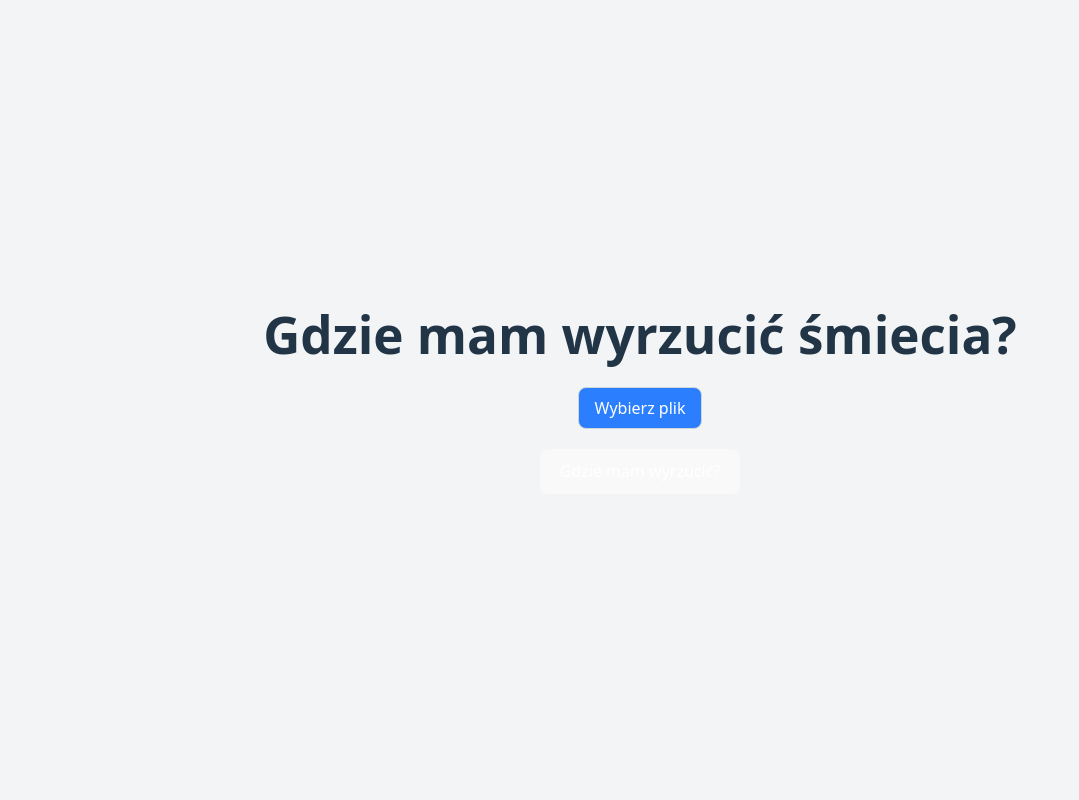
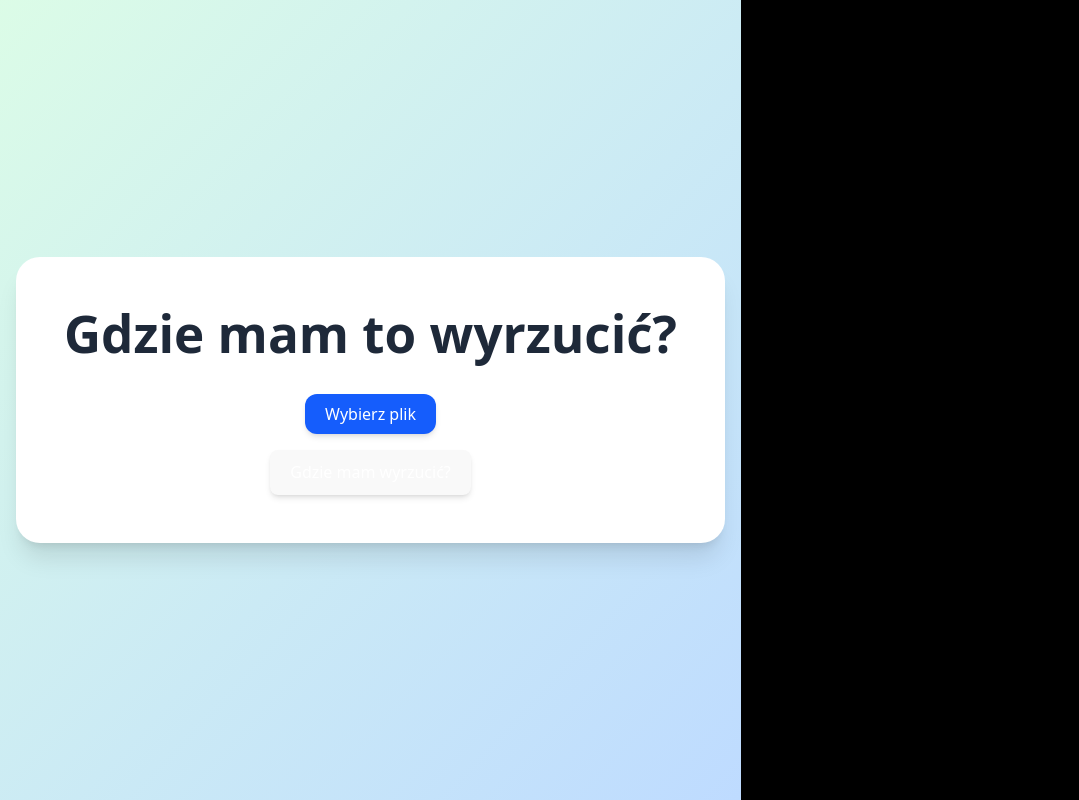
Before and after one commit to Tempiusz/SegreSenior-full, a React (Vite) app in the folder frontend/my-app/: page / in a window 1280 px wide. Shown: the whole page, without its empty margins (0-1079 px from the left). Built offline with nearby package versions, Linux system fonts and the light colour scheme.

Commit message:
zmiana fronta
zmieniony wyglad strony

```diff
--- a/frontend/my-app/src/App.jsx
+++ b/frontend/my-app/src/App.jsx
@@ -25,7 +25,7 @@ const categoryTranslations = {
 
 const categoryPoems = {
   cardboard: 'Jeśli twój karton jest w dobrym stanie, rozważ oddanie go na makulaturę.',
-  glass: 'Tu wrzucaj tylko szkło butelkowe! Zbite szklanki czy żarówki idą do mieszanych.',
+  glass: 'Tu wrzucaj tylko szkło butelkowe! Zbite szklanki czy żarówki idą do zmieszanych.',
   metal: 'Pamiętaj aby zgnieść puszkę.',
   paper: 'Uważaj na papierowe kubeczki – często zawierają plastik i należą do zmieszanych!',
   plastic: 'Zgnieć plastikowe butelki – dzięki temu zajmą mniej miejsca!',
@@ -42,7 +42,7 @@ function App() {
     const selectedFile = e.target.files[0];
     if (selectedFile) {
       setFile(selectedFile);
-      setImagePreview(URL.createObjectURL(selectedFile)); // <-- PODGLĄD ZDJĘCIA
+      setImagePreview(URL.createObjectURL(selectedFile));
       setCategory(null);
       setError(null);
     }
@@ -50,7 +50,6 @@ function App() {
 
   const handleUpload = async () => {
     if (!file) return;
-
     const formData = new FormData();
     formData.append('file', file);
 
@@ -60,9 +59,7 @@ function App() {
         body: formData,
       });
 
-      if (!response.ok) {
-        throw new Error('Serwer zwrócił błąd');
-      }
+      if (!response.ok) throw new Error('Serwer zwrócił błąd');
 
       const data = await response.json();
       setCategory(data.category);
@@ -75,9 +72,13 @@ function App() {
   };
 
   return (
-    <div className="ml-auto min-h-screen justify-center items-center bg-gray-100 flex w-screen h-auto flex-col py-10">
-      <h1 className="text-3xl font-bold mb-6 text-center">Gdzie mam wyrzucić śmiecia?</h1>
+    <div className="min-h-screen w-full bg-gradient-to-br from-green-100 to-blue-200 flex items-center justify-center px-4 py-10">
+      <div className="w-full max-w-3xl bg-white shadow-xl rounded-3xl p-8 sm:p-12 space-y-8">
+        <h1 className="text-4xl font-extrabold text-center text-gray-800">
+          Gdzie mam to wyrzucić?
+        </h1>
 
+        <div className="flex flex-col items-center gap-4">
           <input
             type="file"
             accept="image/*"
@@ -87,50 +88,50 @@ function App() {
           />
           <label
             htmlFor="fileInput"
-        className="cursor-pointer py-2 px-4 bg-blue-500 text-white rounded-lg border border-gray-300 hover:bg-blue-600 flex items-center justify-center text-center mb-5"
+            className="cursor-pointer bg-blue-600 text-white font-medium px-5 py-2 rounded-xl hover:bg-blue-700 transition-all shadow-md"
           >
             {file ? `Wybrany plik: ${file.name}` : 'Wybierz plik'}
           </label>
 
           <button
             onClick={handleUpload}
-        className="bg-green-600 text-white px-6 py-2 rounded hover:bg-green-700 transition"
+            className="bg-green-600 text-white font-semibold px-6 py-2 rounded-xl hover:bg-green-700 transition-all shadow-md"
           >
             Gdzie mam wyrzucić?
           </button>
+        </div>
 
         {imagePreview && (
-        <div className="mt-6">
-          <p className="text-lg text-gray-800 font-medium mb-2">Twoje zdjęcie:</p>
+          <div className="mt-4 flex flex-col items-center">
+            <p className="text-lg text-gray-700 font-medium mb-2">Podgląd zdjęcia:</p>
             <img
               src={imagePreview}
               alt="Podgląd zdjęcia"
-            className="max-h-80 w-auto object-contain rounded shadow-md"
+              className="max-h-80 w-auto object-contain rounded-xl border border-gray-300 shadow-md"
             />
           </div>
         )}
 
         {category && (
-        <div className="flex flex-col items-center mt-6">
-          <p className="mt-6 text-xl text-green-700 font-semibold">
-            Wyrzuć to do kosza z napisem: <span className="underline">{categoryTranslations[category]}</span>
+          <div className="bg-white rounded-2xl mt-6 p-6 shadow-lg text-center">
+            <p className="text-xl font-semibold text-green-700">
+              Wyrzuć to do: <span className="underline">{categoryTranslations[category]}</span>
             </p>
             <img
               src={imageMap[category]}
               alt={categoryTranslations[category]}
-            className="mt-4 w-64 h-64 object-contain"
+              className="mt-4 w-40 h-40 object-contain mx-auto"
             />
-          <p className="mt-4 text-center text-black text-lg italic">
+            <p className="mt-4 text-gray-800 text-lg italic">
               {categoryPoems[category]}
             </p>
           </div>
         )}
 
         {error && (
-        <p className="mt-6 text-xl text-red-600 font-semibold">
-          {error}
-        </p>
+          <p className="text-center text-red-600 text-lg font-semibold mt-4">{error}</p>
         )}
+      </div>
     </div>
   );
 }
```
Lines whose indentation alone changed are shown as unchanged.
